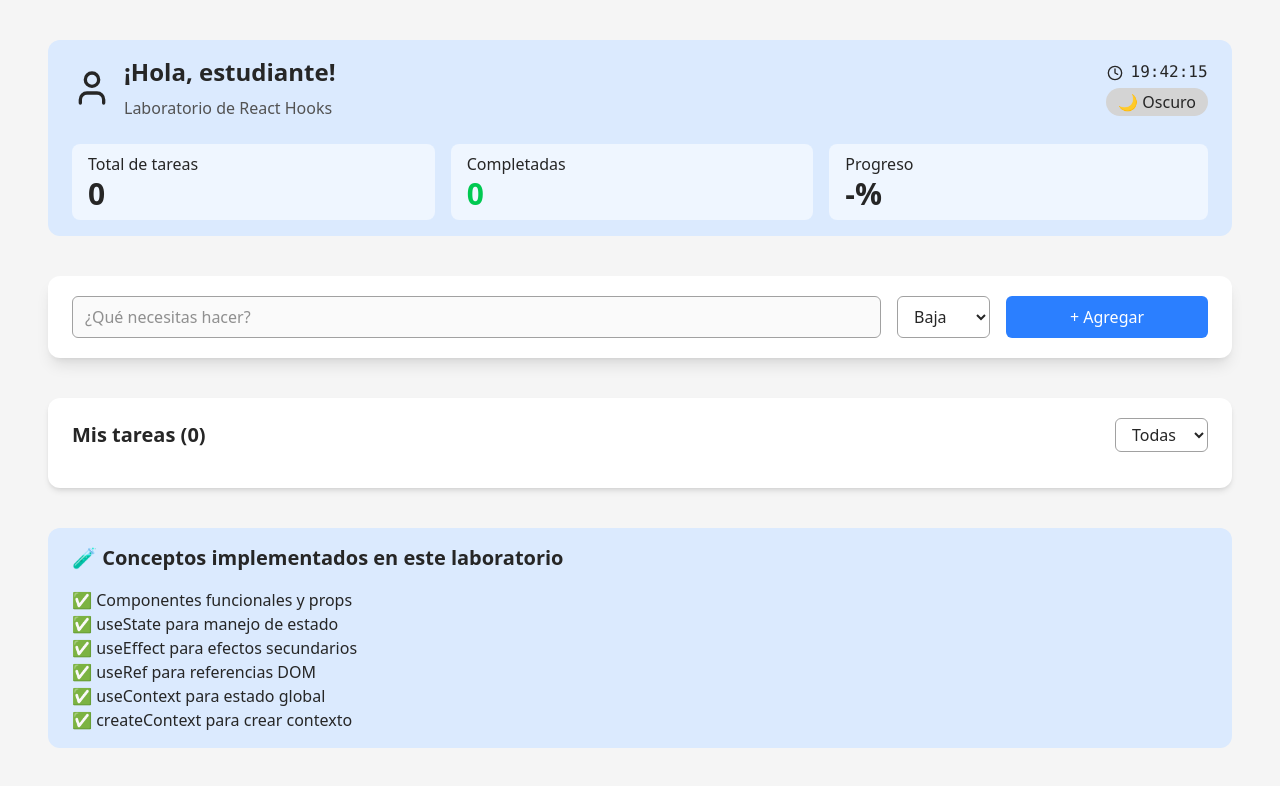
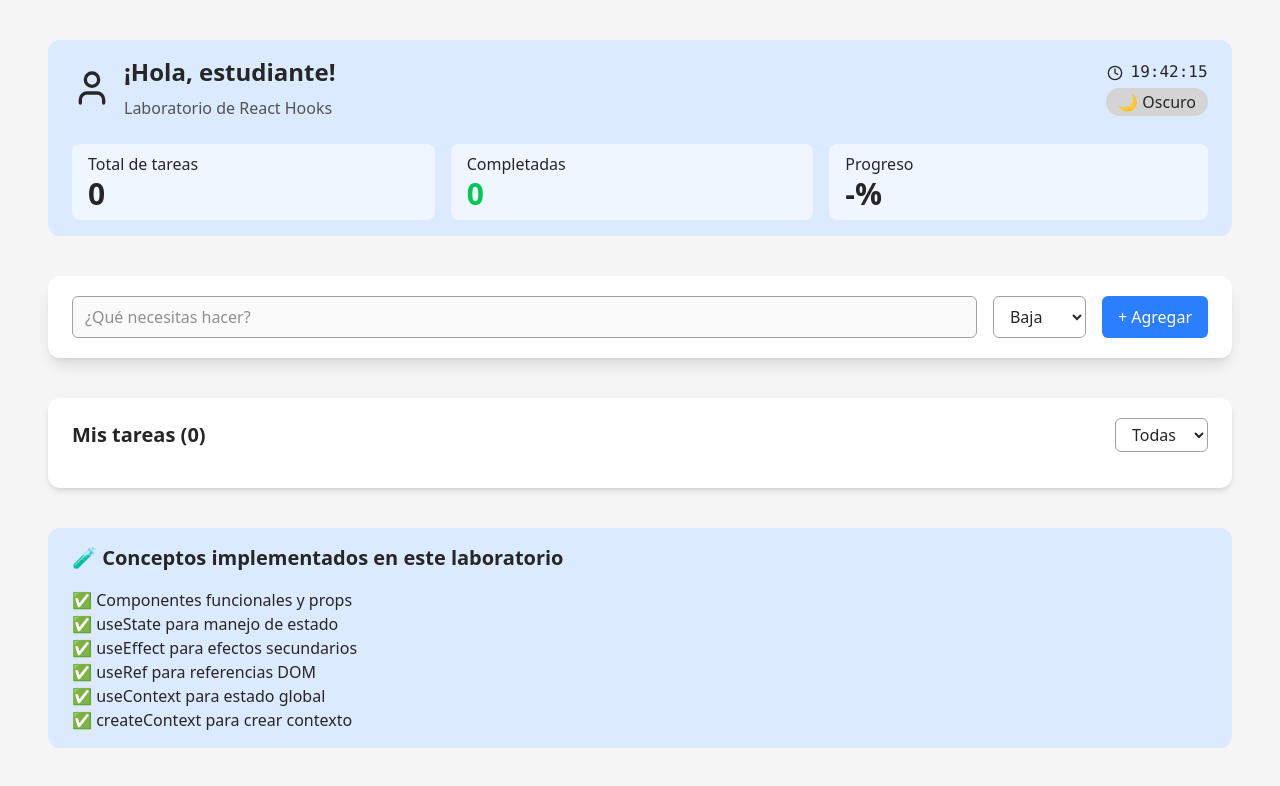
Before and after one commit to Grazen0/mini-reto, a React (Vite) app: page / in a window 1280 px wide. Shown: the top 786 px of the page. Built offline with nearby package versions, Linux system fonts and the light colour scheme.

Commit message:
refactor(components): use flex instead of grid for InputBox

```diff
--- a/src/components/InputBox.tsx
+++ b/src/components/InputBox.tsx
@@ -46,11 +46,11 @@ const InputBox = ({ addTask }: Props) => {
           value={content}
           onChange={(ev) => setContent(ev.currentTarget.value.trimStart())}
         />
-        <div className="grid grid-cols-3 gap-4">
+        <div className="flex space-x-4">
           <select
             name="priority"
             id="priority"
-            className="border border-neutral-400 rounded-md px-3 py-2"
+            className="border border-neutral-400 rounded-md px-3 py-2 grow"
             value={priority}
             onChange={(ev) =>
               setPriority(ev.currentTarget.value as TaskPriority)
@@ -62,7 +62,7 @@ const InputBox = ({ addTask }: Props) => {
           </select>
           <button
             type="submit"
-            className="bg-blue-500 text-white px-4 py-2 rounded-md transition-all hover:bg-blue-600 cursor-pointer hover:outline-3 outline-0 outline-blue-300 active:bg-blue-800 text-nowrap col-span-2"
+            className="bg-blue-500 text-white px-4 py-2 rounded-md transition-all hover:bg-blue-600 cursor-pointer hover:outline-3 outline-0 outline-blue-300 active:bg-blue-800 text-nowrap grow-4"
           >
             + Agregar
           </button>
```
